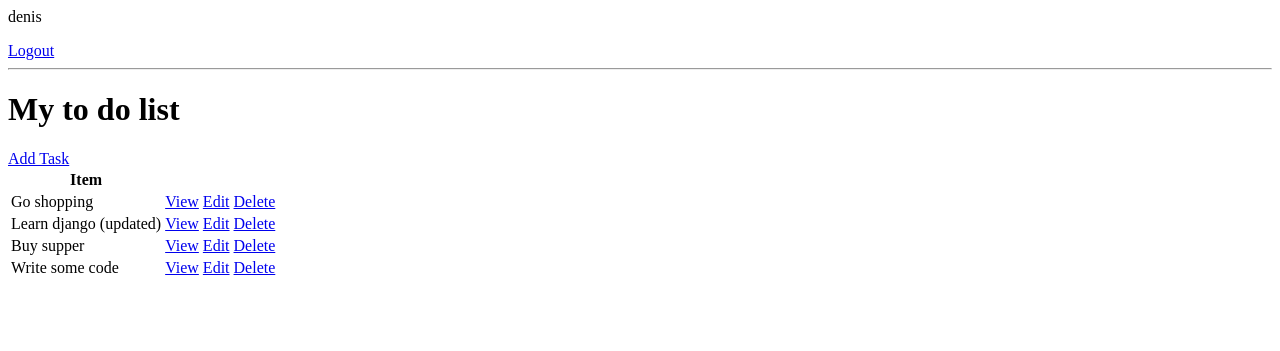
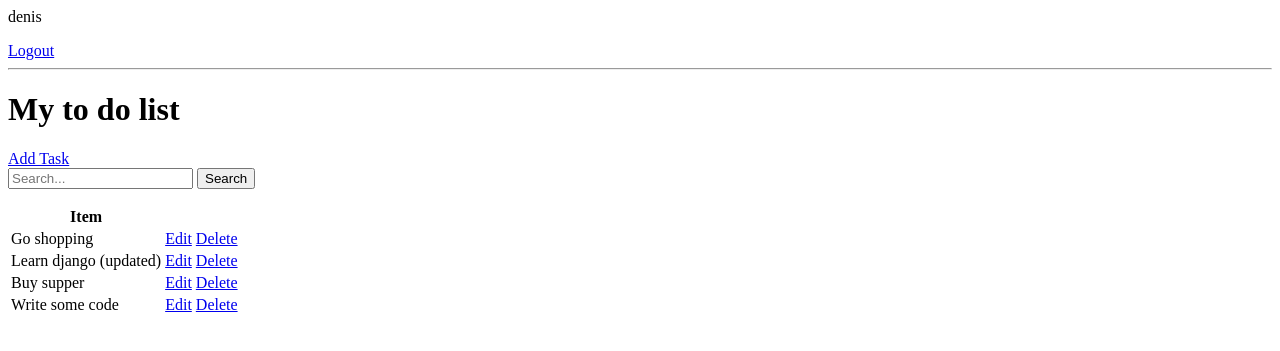
Before and after one commit to Munene-Kariuki/Todo-list-django, a Django app: page / in a window 1280 px wide. Shown: the top 351 px of the page. Run offline with Django 4.2, Linux system fonts and the light colour scheme; a user stored in the database is signed in; data comes from the database, SQL or seed files in the repository; both versions use the stored data as it was after the commit.

Commit message:
add search functionality

```diff
--- a/base/templates/base/task_list.html
+++ b/base/templates/base/task_list.html
@@ -9,6 +9,12 @@
 <hr>
 <h1>My to do list {{color}}</h1>
 <a href="{% url 'create-task' %}">Add Task</a>
+
+<form method="GET">
+  <input type="text" name="search" placeholder="Search..." value="{{search_input}}"  />
+  <input type="submit" value="Search" />
+</form>
+
 <table>
   <tr>
     <th>Item</th>
@@ -19,7 +25,6 @@
 
   <tr>
     <td>{{ task.title }}</td>
-    <td> <a href="{% url 'task' task.id%}">View</a></td>
     <td> <a href="{% url 'update-task' task.id%}">Edit</a></td>
     <td> <a href="{% url 'delete-task' task.id%}">Delete</a></td>
   </tr>
--- a/base/views.py
+++ b/base/views.py
@@ -12,6 +12,7 @@ from .models import Task
 # Create your views here.
 
 
+# login user
 class CustomLoginView(LoginView):
     template_name = 'base/login.html'
     fields = '__all__'
@@ -21,6 +22,7 @@ class CustomLoginView(LoginView):
         return reverse_lazy('tasks')
 
 
+# Sign up new user
 class SignupPage(FormView):
     template_name = 'base/signup.html'
     form_class = UserCreationForm
@@ -35,8 +37,10 @@ class SignupPage(FormView):
 
     def get(self, *args, **kwargs):
         if self.request.user.is_authenticated:
-          return redirect('tasks')
+            return redirect('tasks')
         return super(SignupPage, self).get(*args, **kwargs)
+
+# Retrieve all tasks
 
 
 class TaskList(LoginRequiredMixin, ListView):
@@ -47,13 +51,23 @@ class TaskList(LoginRequiredMixin, ListView):
         context = super().get_context_data(**kwargs)
         context['tasks'] = context['tasks'].filter(user=self.request.user)
         context['count'] = context['tasks'].filter(complete=False).count()
+
+        search_input = self.request.GET.get('search') or ''
+        if search_input:
+            context['tasks'] = context['tasks'].filter(
+                title__startswith=search_input)
+
+        context['search_input'] = search_input
         return context
 
 
+# Retrieve task by id
 class TaskDetail(LoginRequiredMixin, DetailView):
     model = Task
     context_object_name = 'task'
     template_name = 'base/task.html'
+
+# Create new task
 
 
 class TaskCreate(LoginRequiredMixin, CreateView):
@@ -65,12 +79,16 @@ class TaskCreate(LoginRequiredMixin, CreateView):
         form.instance.user = self.request.user
         return super(TaskCreate, self).form_valid(form)
 
+# update task by id
+
 
 class TaskUpdate(LoginRequiredMixin, UpdateView):
     model = Task
     fields = ['title', 'description', 'complete']
     success_url = reverse_lazy('tasks')
 
+# Delete task by id
+
 
 class TaskDelete(LoginRequiredMixin, DeleteView):
     model = Task
```
Also changed, not shown: db.sqlite3.
